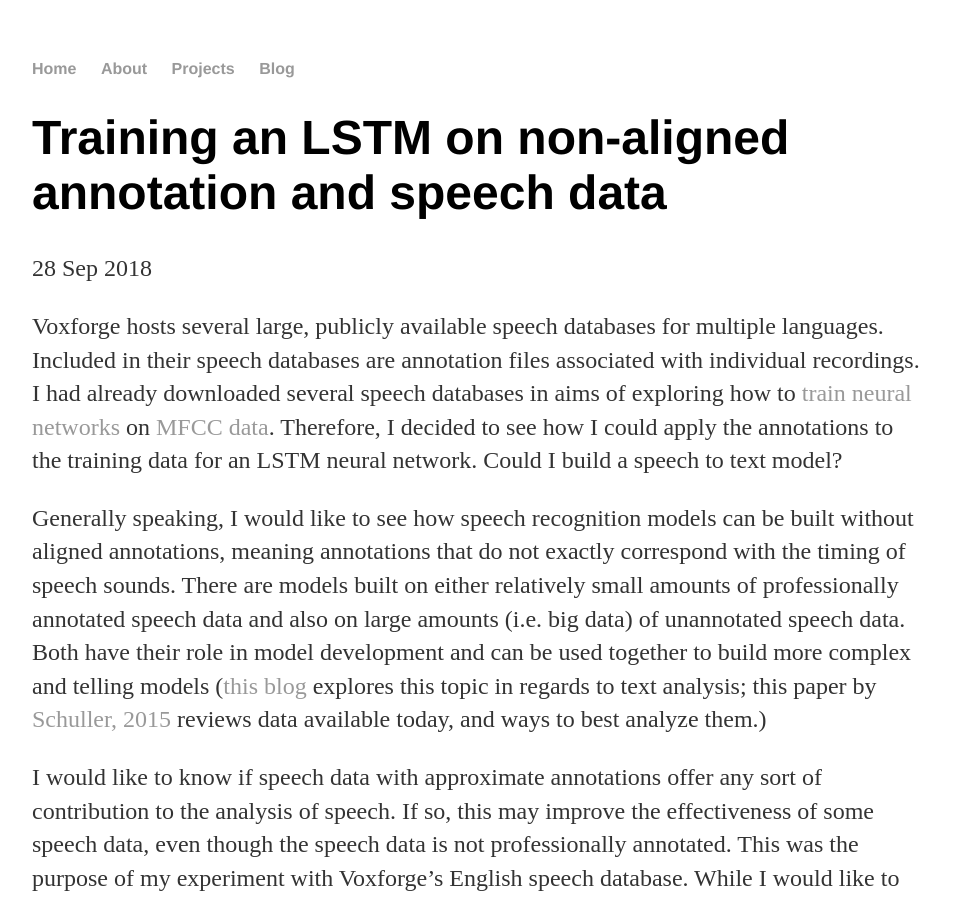
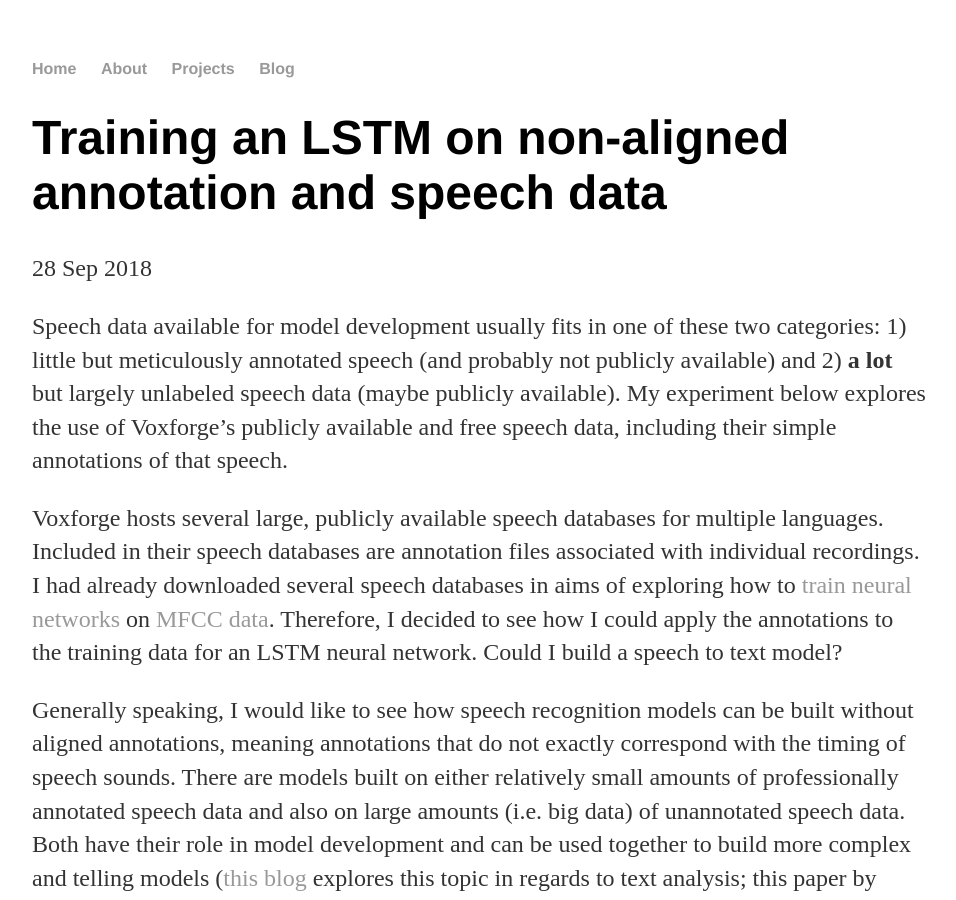
Before and after one commit to a-n-rose/a-n-rose.github.io, a Jekyll site: the page built from _posts/2018-09-26-english-speech-to-ipa.md, in a window 1280 px wide and 900 px high. Shown: the whole window, without its empty margins (160-1116 px from the left). Built offline with Jekyll 4.4.1, drawn with Linux system fonts in a browser that asks for light colours.

Commit message:
added intro

```diff
--- a/_posts/2018-09-26-english-speech-to-ipa.md
+++ b/_posts/2018-09-26-english-speech-to-ipa.md
@@ -3,6 +3,8 @@ layout: post
 title: "Training an LSTM on non-aligned annotation and speech data"
 date: 2018-09-28
 ---
+
+Speech data available for model development usually fits in one of these two categories: 1) little but meticulously annotated speech (and probably not publicly available) and 2) **a lot** but largely unlabeled speech data (maybe publicly available). My experiment below explores the use of Voxforge's publicly available and free speech data, including their simple annotations of that speech.
 
 Voxforge hosts several large, publicly available speech databases for multiple languages. Included in their speech databases are annotation files associated with individual recordings. I had already downloaded several speech databases in aims of exploring how to <a href = "https://a-n-rose.github.io/2018/08/22/language-classifier.html">train neural networks</a> on <a href="http://practicalcryptography.com/miscellaneous/machine-learning/guide-mel-frequency-cepstral-coefficients-mfccs/">MFCC data</a>. Therefore, I decided to see how I could apply the annotations to the training data for an LSTM neural network. Could I build a speech to text model?
 
```
